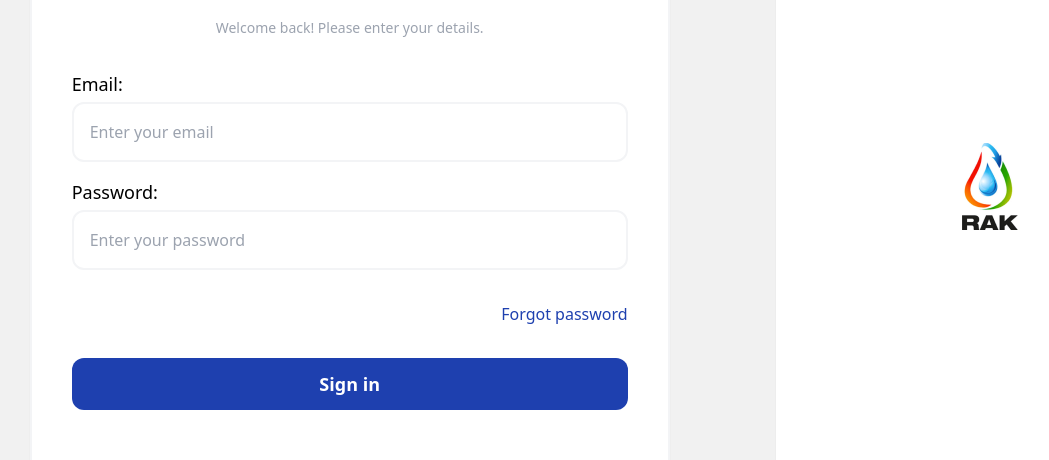
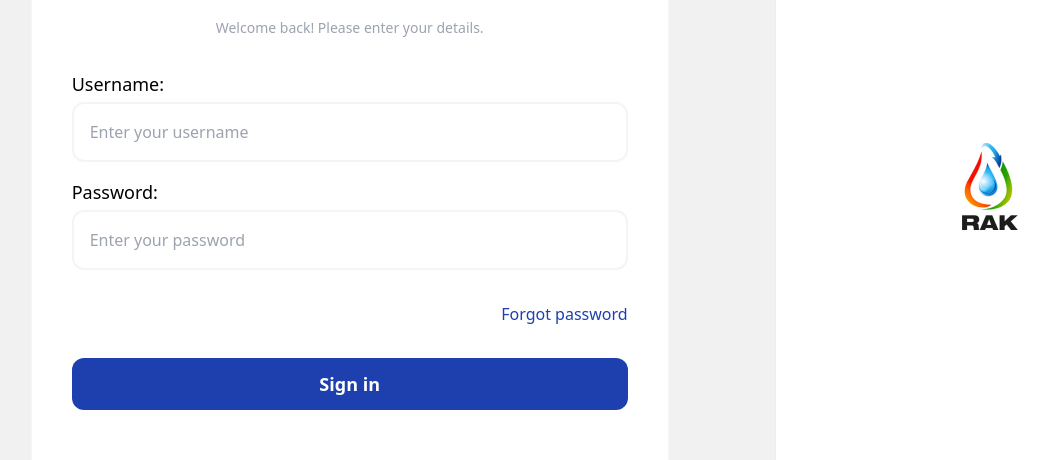
Before and after one commit to aminebk99/LoginForm, a React (Vite) app: page / in a window 1280 px wide. Shown: the part 214-674 px from the top of the page, without its empty margins (77-1126 px from the left). Built offline with nearby package versions, Linux system fonts and the light colour scheme.

Commit message:
add dashboard

```diff
--- a/src/App.tsx
+++ b/src/App.tsx
@@ -3,6 +3,7 @@ import LoginPage from "./pages/LoginPage";
 import ForgotPasswordPage from "./pages/ForgotPasswordPage";
 import ResetPasswordPage from "./pages/ResetPasswordPage";
 import ErrorPage from "./pages/ErrorPage";
+import Dashboard from "./pages/dashboard";
 
 
 function App() {
@@ -12,6 +13,7 @@ function App() {
       <Route path="/login" element={<LoginPage />}/>
       <Route path="/forgot-password" element={<ForgotPasswordPage />}/>
       <Route path="/reset-password" element={<ResetPasswordPage />}/>
+      <Route path="/dashboard" element={<Dashboard />}/>
       <Route path="*" element={<ErrorPage />}/>
     </Routes>
   );
--- a/src/components/ForgotPassword.tsx
+++ b/src/components/ForgotPassword.tsx
@@ -1,4 +1,4 @@
-import React, { useState } from 'react';
+import React, { useState, useEffect } from 'react';
 import axios from 'axios';
 
 interface ResponseData {
@@ -10,9 +10,9 @@ const ForgotPassword: React.FC = () => {
   const [emailError, setEmailError] = useState<string>('');
   const [loading, setLoading] = useState<boolean>(false);
   const [toastMessage, setToastMessage] = useState<string>('');
-  const BASE_URL = process.env.REACT_APP_BASE_URL
+  // const BASE_URL = process.env.REACT_APP_BASE_URL;
 
-  // Function to validate the email format
+  // Validate email format
   const validateEmail = (): boolean => {
     if (!email) {
       setEmailError('Email is required');
@@ -27,25 +27,29 @@ const ForgotPassword: React.FC = () => {
     return true;
   };
 
+  // Handle toast auto-dismiss
+  useEffect(() => {
+    if (toastMessage) {
+      const timeout = setTimeout(() => setToastMessage(''), 3000);
+      return () => clearTimeout(timeout);
+    }
+  }, [toastMessage]);
+
   // Handle form submission
   const handleSubmit = async (e: React.FormEvent): Promise<void> => {
     e.preventDefault();
     if (!validateEmail()) return;
 
     setLoading(true);
-
     try {
-      const response = await axios.post<ResponseData>(`${BASE_URL}/forgot-password`, { email });
-      console.log(BASE_URL);
-      setToastMessage(response.data.message);  // Assuming the backend sends a message in `response.data.message`
+      const response = await axios.post<ResponseData>(`http://localhost:8082/forgot-password?email=${email}`);
+      setToastMessage(response.data.message);
     } catch (error: unknown) {
-      if (axios.isAxiosError(error) && error.response) {
-        // Handle axios error with a response (e.g., backend validation issues)
-        setToastMessage(error.response.data.message || 'An error occurred, please try again.');
-      } else {
-        // Handle unexpected error
-        setToastMessage('An error occurred, please try again.');
-      }
+      const errorMessage =
+        axios.isAxiosError(error) && error.response?.data?.message
+          ? error.response.data.message
+          : 'An error occurred, please try again.';
+      setToastMessage(errorMessage);
     } finally {
       setLoading(false);
     }
@@ -85,12 +89,12 @@ const ForgotPassword: React.FC = () => {
         </div>
         <div className="mt-8 flex flex-col gap-y-4">
           <button
-            onClick={handleSubmit}
-            className="active:scale-[.99] active:duration-75 transition-all py-3 rounded-xl bg-blue-800 text-white text-lg font-bold"
+            onClick={(e) => handleSubmit(e)}
+            className="active:scale-[.99] active:duration-75 transition-all py-3 rounded-xl bg-blue-800 text-white text-lg font-bold flex items-center justify-center"
             disabled={loading}
           >
             {loading ? (
-              <span className="spinner-border spinner-border-sm" role="status" aria-hidden="true"></span>
+              <div className="w-5 h-5 border-2 border-t-transparent border-white rounded-full animate-spin"></div>
             ) : (
               'Forgot Password'
             )}
@@ -99,6 +103,6 @@ const ForgotPassword: React.FC = () => {
       </div>
     </div>
   );
-}
+};
 
 export default ForgotPassword;
--- a/src/components/LoginForm.tsx
+++ b/src/components/LoginForm.tsx
@@ -1,25 +1,64 @@
 import { useState } from "react";
 import { useNavigate } from "react-router-dom";
+import axios from "axios";
 
 function LoginForm() {
   const navigate = useNavigate();
 
-  const [email, setEmail] = useState("");
-  const [emailValid, setEmailValid] = useState(true); // To track if email is valid
-  const [emailTouched, setEmailTouched] = useState(false); // To track if email field was touched
+  const [username, setUsername] = useState(""); // Change 'email' to 'username'
+  const [password, setPassword] = useState("");
+  const [usernameValid, setUsernameValid] = useState(true); // Track username validity
+  const [usernameTouched, setUsernameTouched] = useState(false); // Track if the username field was touched
+  const [passwordValid, setPasswordValid] = useState(true); // Track password validity
+  const [loading, setLoading] = useState(false); // Track loading state
+  const [error, setError] = useState(""); // Track errors from login attempt
 
   const handleForgotPassword = () => {
     navigate("/forgot-password");
   };
 
-  const handleEmailBlur = () => {
-    setEmailTouched(true); // Mark the email field as touched when the user leaves the field
-    const emailRegex = /^[a-zA-Z0-9._%+-]+@[a-zA-Z0-9.-]+\.[a-zA-Z]{2,}$/;
-    setEmailValid(emailRegex.test(email));
+  const handleUsernameChange = (e) => {
+    setUsername(e.target.value); // Handle username input change
   };
 
-  const handleEmailChange = (e) => {
-    setEmail(e.target.value);
+  const handlePasswordChange = (e) => {
+    setPassword(e.target.value); // Handle password input change
+  };
+
+  const handleSubmit = async (e) => {
+    e.preventDefault();
+    setLoading(true);
+    setError(""); // Reset error state
+
+    // Simple validation for password length
+    if (password.length < 6) {
+      setPasswordValid(false);
+      setLoading(false);
+      return;
+    }
+
+    // Create a JSON object
+    const loginData = {
+      username: username, // Send 'username' as a string
+      password: password, // Send 'password' as a string
+    };
+
+    // Perform login request with JSON payload
+    try {
+      await axios.post("http://localhost:8082/users/login", loginData, {
+        headers: {
+          "Content-Type": "application/json", // Set the content type to JSON
+        },
+        withCredentials: true, // Include credentials with the request
+      });
+      console.log(loginData);
+      // Optionally, navigate to a protected page after successful login
+      navigate("/dashboard"); // Example redirect after successful login
+    } catch (err) {
+      setError("An error occurred. Please try again.");
+    } finally {
+      setLoading(false);
+    }
   };
 
   return (
@@ -28,25 +67,21 @@ function LoginForm() {
       <p className="font-medium lg:text-sm text-center text-sm text-gray-400 mt-4">
         Welcome back! Please enter your details.
       </p>
-      <div className="mt-8">
+      <form onSubmit={handleSubmit} className="mt-8">
         <div>
-          <label className="text-lg font-medium" htmlFor="email">
-            Email:
+          <label className="text-lg font-medium" htmlFor="username">
+            Username:
           </label>
           <input
-            type="email"
-            id="email"
-            value={email}
-            onChange={handleEmailChange}
-            onBlur={handleEmailBlur}
-            className={`w-full focus:border-gray-400 outline-none border-2 rounded-xl p-4 mt-1 bg-transparent ${
-              emailValid ? "border-gray-100" : "border-red-500"
-            }`}
-            placeholder="Enter your email"
+            type="text"
+            id="username" // Updated 'email' to 'username'
+            value={username} // Bind username state
+            onChange={handleUsernameChange} // Handle username change
+            className={`w-full focus:border-gray-400 outline-none border-2 rounded-xl p-4 mt-1 bg-transparent ${usernameValid ? "border-gray-100" : "border-red-500"}`}
+            placeholder="Enter your username" // Update placeholder text
           />
-          {/* Validation message */}
-          {!emailValid && emailTouched && (
-            <p className="text-red-500 text-sm mt-2">Please enter a valid email address.</p>
+          {!usernameValid && usernameTouched && (
+            <p className="text-red-500 text-sm mt-2">Please enter a valid username.</p>
           )}
         </div>
         <div className="mt-4">
@@ -54,10 +89,16 @@ function LoginForm() {
             Password:
           </label>
           <input
-            className="w-full border-2 outline-none focus:border-gray-400 border-gray-100 rounded-xl p-4 mt-1 bg-transparent"
             type="password"
+            id="password"
+            value={password}
+            onChange={handlePasswordChange}
+            className={`w-full border-2 outline-none focus:border-gray-400 ${passwordValid ? "border-gray-100" : "border-red-500"} rounded-xl p-4 mt-1 bg-transparent`}
             placeholder="Enter your password"
           />
+          {!passwordValid && password.length === 0 && (
+            <p className="text-red-500 text-sm mt-2">Password is required.</p>
+          )}
         </div>
         <div className="mt-8 flex justify-end items-center">
           <button
@@ -68,11 +109,16 @@ function LoginForm() {
           </button>
         </div>
         <div className="mt-8 flex flex-col gap-y-4">
-          <button className="active:scale-[.99] active:duration-75 transition-all py-3 rounded-xl bg-blue-800 text-white text-lg font-bold">
-            Sign in
+          <button
+            type="submit"
+            className="active:scale-[.99] active:duration-75 transition-all py-3 rounded-xl bg-blue-800 text-white text-lg font-bold"
+            disabled={loading}
+          >
+            {loading ? "Signing in..." : "Sign in"}
           </button>
+          {error && <p className="text-red-500 text-sm text-center">{error}</p>}
         </div>
-      </div>
+      </form>
     </div>
   );
 }
--- a/src/components/ResetPasswordForm.tsx
+++ b/src/components/ResetPasswordForm.tsx
@@ -1,5 +1,5 @@
 import { useState } from 'react';
-import { FaEye, FaEyeSlash } from 'react-icons/fa';
+// import { FaEye, FaEyeSlash } from 'react-icons/fa';
 
 function ResetPasswordForm() {
   const [newPassword, setNewPassword] = useState('');
--- /dev/null
+++ b/src/pages/Dashboard.tsx
@@ -0,0 +1,41 @@
+import { useEffect, useState } from 'react';
+import axios from 'axios'; // Import axios
+
+// Define an interface for the 'data' structure
+interface UserData {
+  username: string;
+  // Add other properties if needed, like:
+  email: string;
+  // age: number;
+}
+
+function Dashboard() {
+  // Define the type of 'data' state as UserData | null (since the data could be initially empty)
+  const [data, setData] = useState<UserData | null>(null);
+
+  useEffect(() => {
+    const fetchData = async () => {
+      try {
+        const res = await axios.get("http://localhost:8082/users/data", {
+            withCredentials: true, // Set this to true if you need to include credentials
+        });
+        setData(res.data); // Assuming the response contains data in the 'UserData' format
+      } catch (error) {
+        console.error("Error fetching data:", error); // Error handling
+      }
+    };
+
+    fetchData(); // Calling fetchData inside useEffect
+  }, []); // Empty dependency array means this effect runs once when the component mounts
+
+  return (
+    <div className='w-full h-screen flex justify-center items-center'>
+      {/* Render the username if 'data' is not null */}
+      <h2 className='text-3xl'>{data ? `Welcome ${data.username}` : 'Loading...'}</h2>
+      <br />
+      <span>{data?.email}</span>
+    </div>
+  );
+}
+
+export default Dashboard;
```
Also changed, not shown: 1 other file (tests, documents, lock files or other folders).
